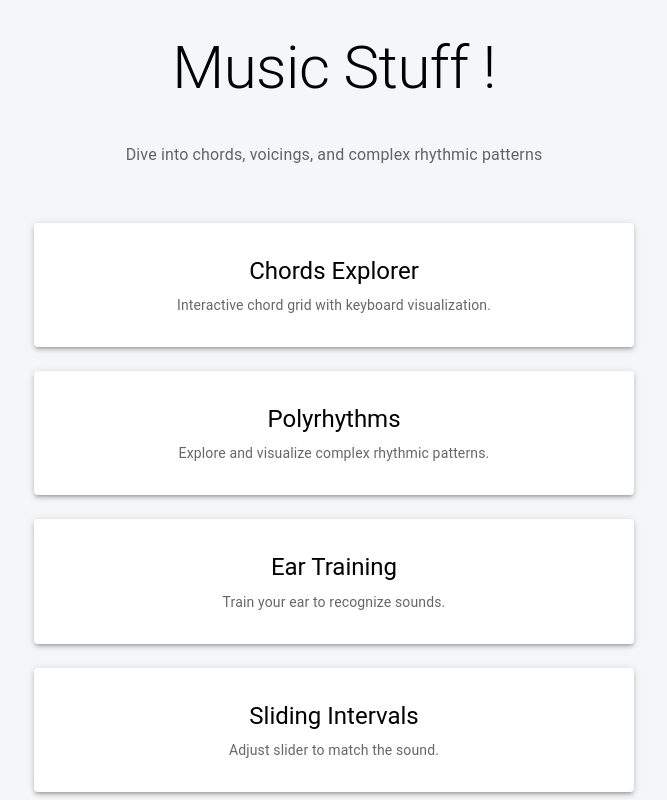
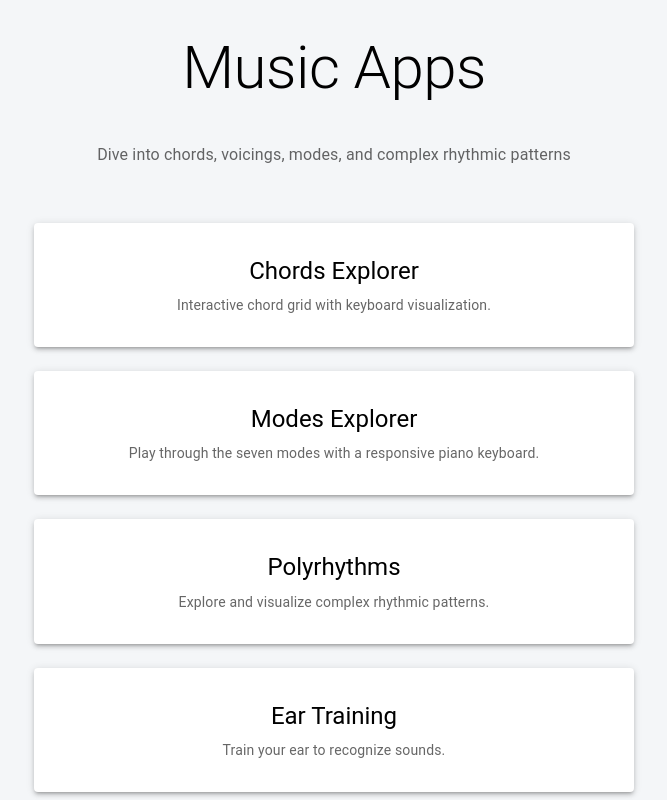
Before and after one commit to twohiccups/music-stuff, a Next.js app: page / in a window 1280 px wide. Shown: the whole page, without its empty margins (306-973 px from the left). Built offline with nearby package versions, Linux system fonts and the light colour scheme; what @mui/material-nextjs would draw is missing.

Commit message:
feat: wording

```diff
--- a/src/app/page.tsx
+++ b/src/app/page.tsx
@@ -2,7 +2,6 @@
 
 import {
   Box,
-
   Typography,
   GlobalStyles,
 } from '@mui/material';
@@ -40,11 +39,11 @@ export default function Home() {
             gap: 2,
           }}
         >
-          <Typography variant="h2" component="h1" gutterBottom>
-            Music Stuff !
+          <Typography variant='h2' component='h1' gutterBottom>
+            Music Apps
           </Typography>
-          <Typography variant="subtitle1" color="text.secondary" gutterBottom>
-            Dive into chords, voicings, and complex rhythmic patterns
+          <Typography variant='subtitle1' color='text.secondary' gutterBottom>
+            Dive into chords, voicings, modes, and complex rhythmic patterns
           </Typography>
 
           <Box
@@ -58,30 +57,33 @@ export default function Home() {
             }}
           >
             <FeatureCard
-              title="Chords Explorer"
-              description="Interactive chord grid with keyboard visualization."
-              href="/chords-explorer"
+              title='Chords Explorer'
+              description='Interactive chord grid with keyboard visualization.'
+              href='/chords-explorer'
             />
             <FeatureCard
-              title="Polyrhythms"
-              description="Explore and visualize complex rhythmic patterns."
-              href="/polyrhythms"
+              title='Modes Explorer'
+              description='Play through the seven modes with a responsive piano keyboard.'
+              href='/modes'
             />
             <FeatureCard
-              title="Ear Training"
-              description="Train your ear to recognize sounds."
-              href="/ear-training"
+              title='Polyrhythms'
+              description='Explore and visualize complex rhythmic patterns.'
+              href='/polyrhythms'
             />
             <FeatureCard
-              title="Sliding Intervals"
-              description="Adjust slider to match the sound."
-              href="/sliding-intervals"
+              title='Ear Training'
+              description='Train your ear to recognize sounds.'
+              href='/ear-training'
+            />
+            <FeatureCard
+              title='Sliding Intervals'
+              description='Adjust slider to match the sound.'
+              href='/sliding-intervals'
             />
           </Box>
-
         </Box>
       </Box>
-
     </>
   );
 }
```
